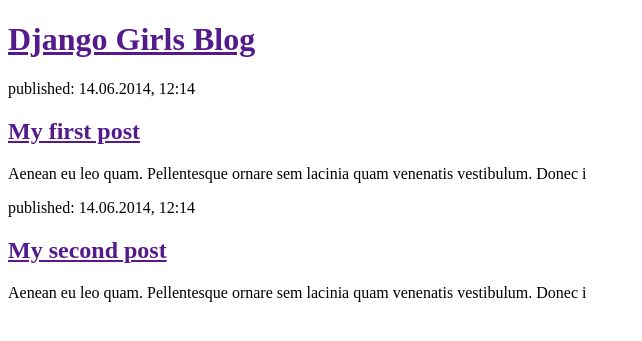
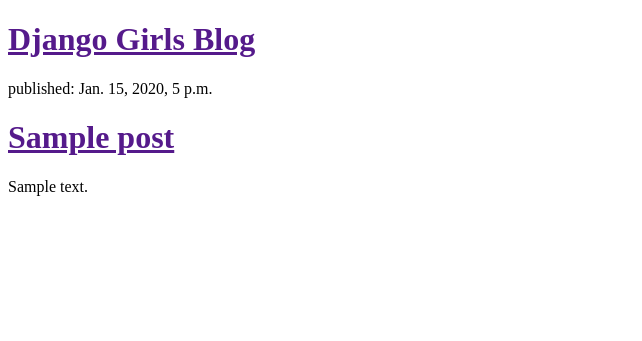
Before and after one commit to ibnbay/django-blog, a Django app: template catatan/templates/catatan/post_list.html in a window 1280 px wide. Shown: the top 341 px of the page, without its empty margins (0-642 px from the left). Run offline with Django 3.2, Linux system fonts and the light colour scheme; the template is opened without the code that fills it: values that come from a table or form of the project are taken from there, others are empty; tables that the repository leaves empty hold one stand-in row (values such as "Sample post").

Commit message:
Display List of Post objects in html

```diff
--- a/catatan/templates/catatan/post_list.html
+++ b/catatan/templates/catatan/post_list.html
@@ -8,15 +8,12 @@
 <div>
     <h1><a href="">Django Girls Blog</a></h1>
 </div>
+{% for post in list_post %}
 <div>
-    <p>published: 14.06.2014, 12:14</p>
-    <h2><a href="">My first post</a></h2>
-    <p>Aenean eu leo quam. Pellentesque ornare sem lacinia quam venenatis vestibulum. Donec i
+    <p>published: {{ post.published_date }}</p>
+    <h1><a href="">{{ post.title }}</a></h1>
+    <p>{{ post.text|linebreaks }}</p>
 </div>
-<div>
-    <p>published: 14.06.2014, 12:14</p>
-    <h2><a href="">My second post</a></h2>
-    <p>Aenean eu leo quam. Pellentesque ornare sem lacinia quam venenatis vestibulum. Donec i
-</div>
+{% endfor %}
 </body>
 </html>
--- a/catatan/views.py
+++ b/catatan/views.py
@@ -1,6 +1,8 @@
 from django.shortcuts import render
-
+from django.utils import timezone
+from .models import Post
 # Create your views here.
 
 def post_list(request):
-    return render(request, 'catatan/post_list.html', {})
+    posts = Post.objects.filter(published_date__lte=timezone.now()).order_by('published_date')
+    return render(request, 'catatan/post_list.html', {'list_post': posts})
```
